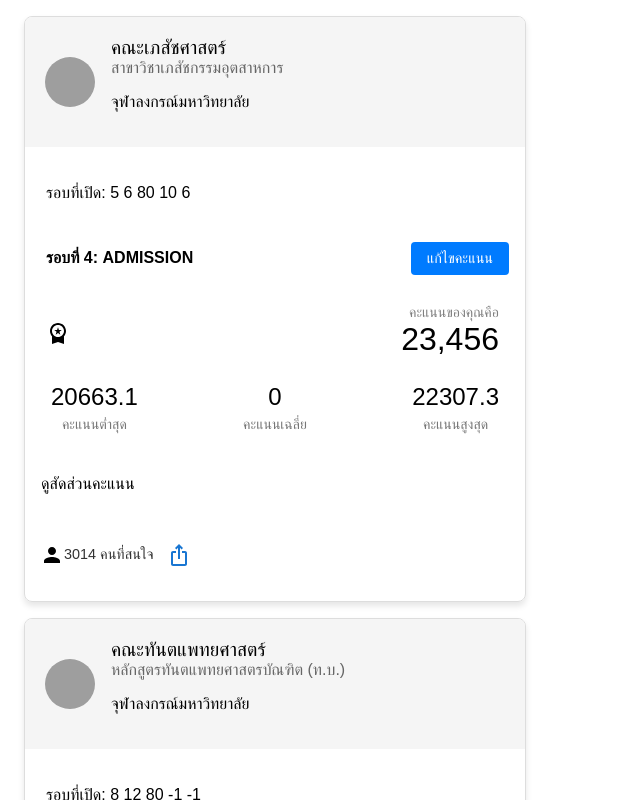
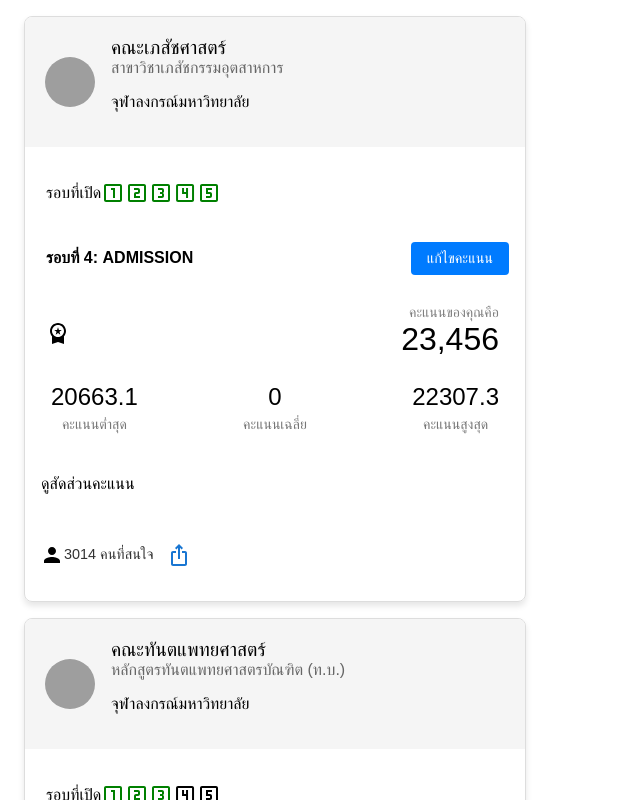
Before and after one commit to karn806/skd-dev-test, a React (Vite) app in the folder my-react-app/: page / in a window 1280 px wide. Shown: the top 800 px of the page, without its empty margins (0-640 px from the left). Built offline with nearby package versions, Linux system fonts and the light colour scheme; grey boxes are pictures that could not be loaded.

Commit message:
implement the roundseats display

```diff
--- a/my-react-app/src/Content.jsx
+++ b/my-react-app/src/Content.jsx
@@ -1,16 +1,23 @@
 /* eslint-disable react/prop-types */
 import WorkspacePremiumIcon from '@mui/icons-material/WorkspacePremium';
+import LooksOneOutlinedIcon from '@mui/icons-material/LooksOneOutlined';
+import LooksTwoOutlinedIcon from '@mui/icons-material/LooksTwoOutlined';
+import Looks3OutlinedIcon from '@mui/icons-material/Looks3Outlined';
+import Looks4OutlinedIcon from '@mui/icons-material/Looks4Outlined';
+import Looks5OutlinedIcon from '@mui/icons-material/Looks5Outlined';
+
 
 function Content(props) {
   return (
     <div>
       <div className="content-left-right">
         <div className="content-left">
-          <p>รอบที่เปิด: {props.roundSeats.map((seat, index) => (
-            <span key={index}>
-              {seat}{index < props.roundSeats.length - 1 && '  '}
-            </span>
-          ))}</p>
+          <p>รอบที่เปิด</p>
+          <LooksOneOutlinedIcon style={{ color: props.roundSeats[0] > 0 ? 'green' : 'black' }}></LooksOneOutlinedIcon>
+          <LooksTwoOutlinedIcon style={{ color: props.roundSeats[1] > 0 ? 'green' : 'black' }}></LooksTwoOutlinedIcon>
+          <Looks3OutlinedIcon style={{ color: props.roundSeats[2] > 0 ? 'green' : 'black' }}></Looks3OutlinedIcon>
+          <Looks4OutlinedIcon style={{ color: props.roundSeats[3] > 0 ? 'green' : 'black' }}></Looks4OutlinedIcon>
+          <Looks5OutlinedIcon style={{ color: props.roundSeats[4] > 0 ? 'green' : 'black' }}></Looks5OutlinedIcon>
         </div>
       </div>
 
```
